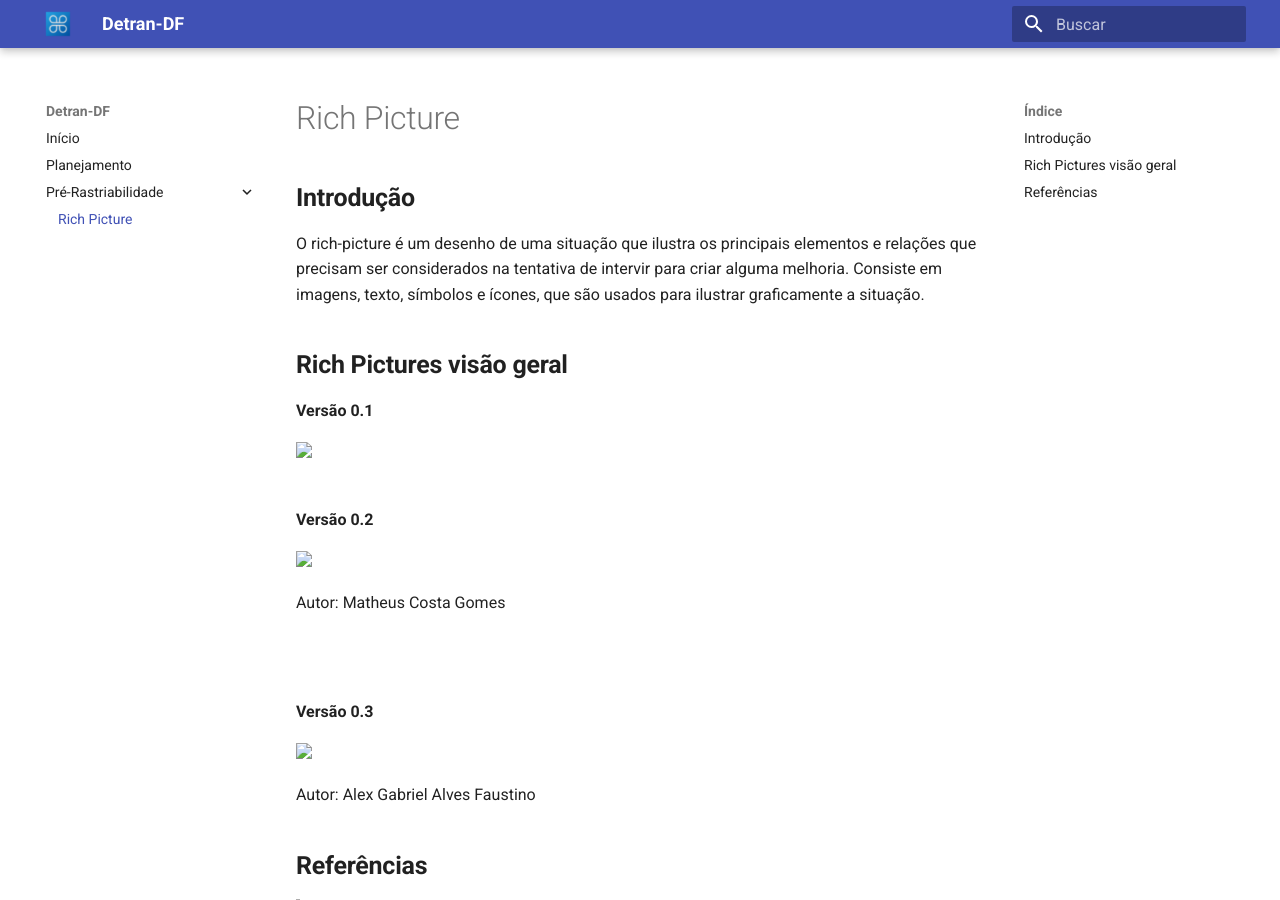
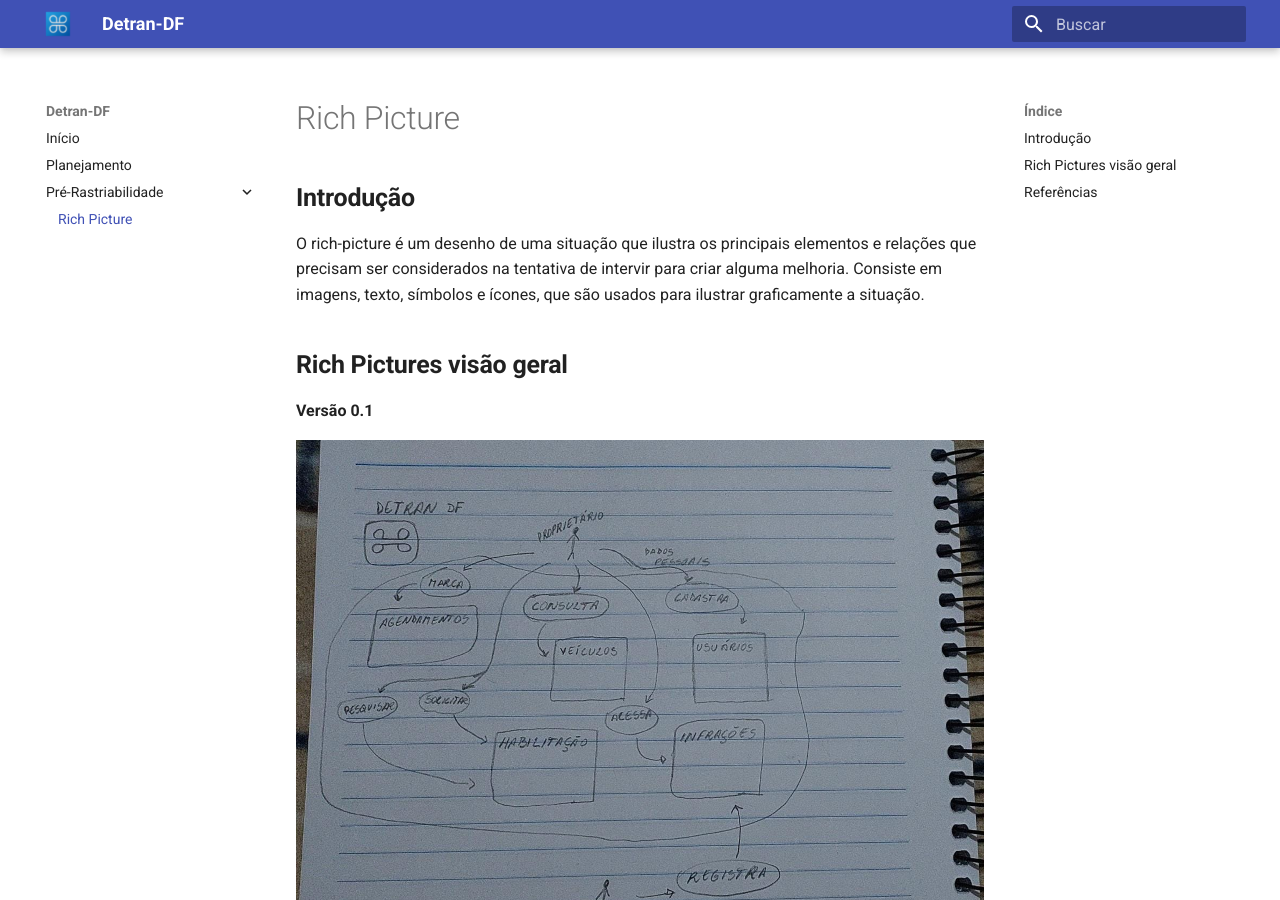
Before and after one commit to Requisitos-de-Software/2022.1-DetranDF, an MkDocs documentation site: the page built from docs/prerastreabilidade/richpicture.md, in a window 1280 px wide and 900 px high. Built offline with MkDocs 1.6.1 and Material for MkDocs 9.7.7, drawn with Linux system fonts in a browser that asks for light colours.

Commit message:
Update richpicture.md

```diff
--- a/docs/prerastreabilidade/richpicture.md
+++ b/docs/prerastreabilidade/richpicture.md
@@ -3,14 +3,14 @@ O rich-picture é um desenho de uma situação que ilustra os principais element
 
 ## **Rich Pictures visão geral**
 <p><b>Versão 0.1</b></p>
-<img src="../../richpictures/richpictureM.jpeg"/>
+<img src="../../images/richpictures/richpictureM.jpeg"/>
 <br></br>
 <p><b>Versão 0.2</b></p>
-<img src="../../richpictures/richpictureM2.jpeg"/>
+<img src="../../images/richpictures/richpictureM2.jpeg"/>
 <p>Autor: Matheus Costa Gomes</p>
 <br></br>
 <p><b>Versão 0.3</b></p>
-<img src="../../richpictures/richpicturev1.png"/>
+<img src="../../images/richpictures/richpicturev1.png"/>
 <p>Autor: Alex Gabriel Alves Faustino</p>
 ## **Referências**
 > MULTI-STAKEHOLDER PARTNERSHIPS. **Rich Picture**. Disponível em: <a href="https://mspguide.org/2022/03/18/rich-picture/." target="__blank">https://mspguide.org/2022/03/18/rich-picture/.</a> ** Acesso em:** 28 jun. 2022.
```
